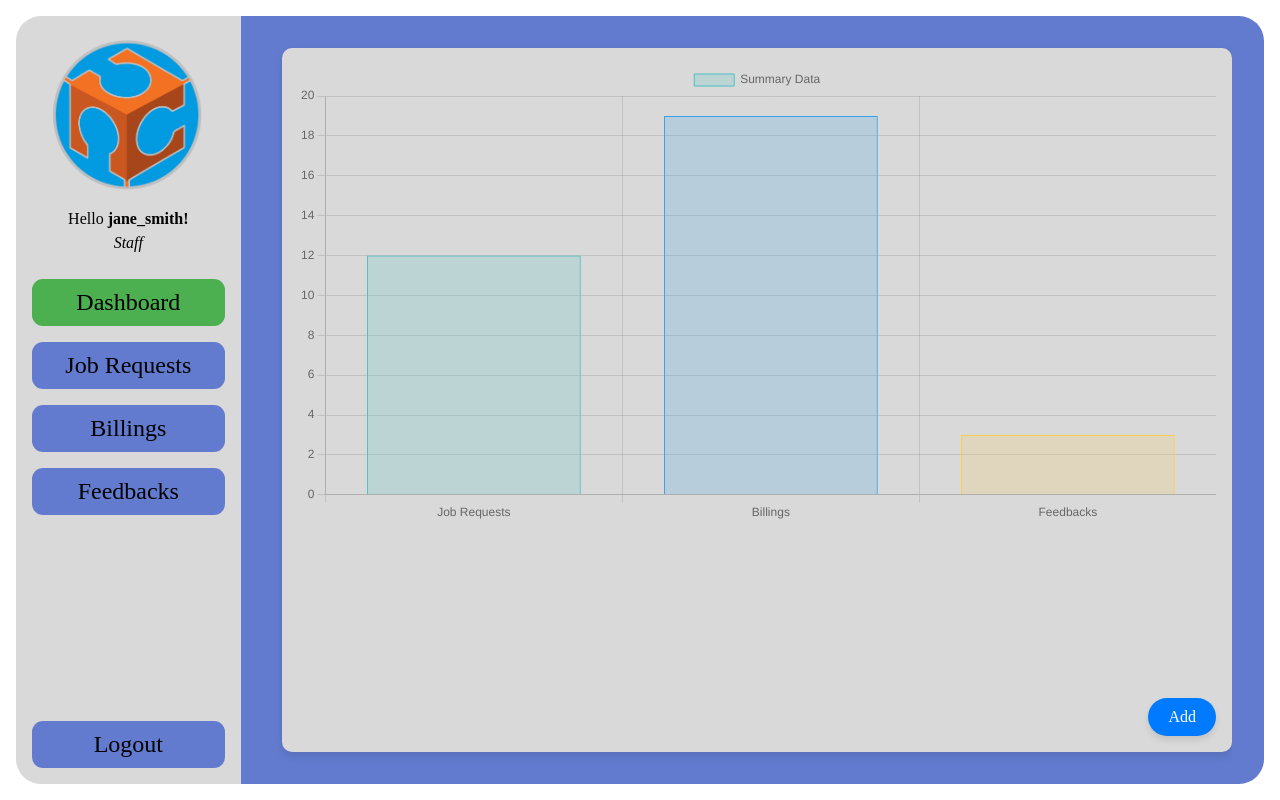
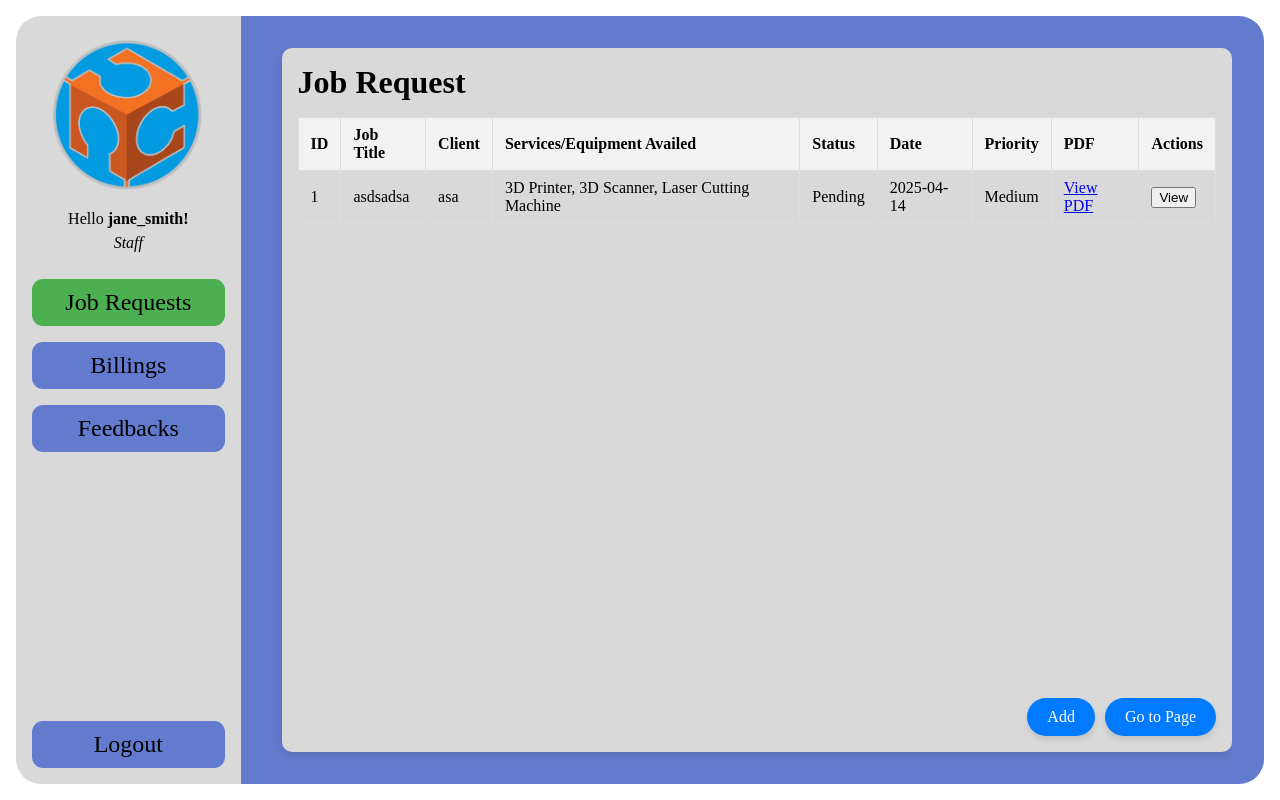
Before and after one commit to GlaizaMillete/fablab, a PHP site: page /staff-home.php in a window 1280 px wide. Run offline with PHP 8.4, Linux system fonts and the light colour scheme; a user stored in the database is signed in; data comes from the database, SQL or seed files in the repository.

Commit message:
Refactor floating buttons: consolidate add and redirect functionalities into a single container with improved styling and positioning.

```diff
--- a/staff-home.php
+++ b/staff-home.php
@@ -40,9 +40,9 @@ include 'fetch-job_requests-handler.php';
             </div>
         </div>
         <div class="user-content">
-            <div class="button" onclick="showTab('dashboard', 'Dashboard')">
+            <!-- <div class="button" onclick="showTab('dashboard', 'Dashboard')">
                 <p>Dashboard</p>
-            </div>
+            </div> -->
             <div class="button" onclick="showTab('job-description', 'Job Requests')">
                 <p>Job Requests</p>
             </div>
@@ -185,7 +185,10 @@ include 'fetch-job_requests-handler.php';
                     <canvas id="summaryChart"></canvas>
                 </div>
             </div>
-            <div class="floating-add-button" id="add-button" onclick="handleAddButton()">Add</div>
+            <div class="floating-buttons">
+                <div class="floating-add-button" onclick="handleAddButton()">Add</div>
+                <div class="floating-redirect-button" onclick="redirectToPage()">Go to Page</div>
+            </div>
         </div>
     </div>
 </div>
@@ -298,6 +301,20 @@ include 'fetch-job_requests-handler.php';
         }
     }
 
+    function redirectToPage() {
+        const activeTab = document.querySelector('.job-request-content.active').id;
+
+        if (activeTab === 'job-description') {
+            // Redirect to the Job Requests page
+            window.location.href = 'job-requests.php';
+        } else if (activeTab === 'billing') {
+            // Redirect to the Billing Records page
+            window.location.href = 'records.php';
+        } else {
+            alert('No specific page associated with this tab.');
+        }
+    }
+
     // Ensure the floating button is visible only for the active tab
     document.addEventListener('DOMContentLoaded', function() {
         const tabs = document.querySelectorAll('.job-request-content');
@@ -367,14 +384,13 @@ include 'fetch-job_requests-handler.php';
 
     document.addEventListener('DOMContentLoaded', function() {
         const urlParams = new URLSearchParams(window.location.search);
-        const activeTab = urlParams.get('tab') || 'dashboard'; // Default to 'dashboard' if no tab is specified
+        const activeTab = urlParams.get('tab') || 'job-description'; // Default to 'job-description' (Job Requests tab)
         const tabTitleMap = {
-            'dashboard': 'Dashboard',
             'job-description': 'Job Requests',
             'billing': 'Billings',
             'feedback': 'Feedbacks'
         };
-        showTab(activeTab, tabTitleMap[activeTab]);
+        showTab(activeTab, tabTitleMap[activeTab] || 'Job Requests');
     });
 
 
--- a/style.css
+++ b/style.css
@@ -510,23 +510,32 @@ th {
     cursor: pointer;
 }
 
-.floating-add-button {
-    position: absolute;
-    /* Position relative to the parent container */
-    bottom: 3rem;
-    /* Distance from the bottom of the parent container */
-    right: 3rem;
-    /* Distance from the right of the parent container */
+/* Floating Buttons Container */
+.floating-buttons {
+    position: fixed;
+    bottom: 4rem;
+    right: 4rem;
+    display: flex;
+    gap: 10px;
+    /* Space between the buttons */
+    z-index: 1000;
+}
+
+/* Individual Buttons */
+.floating-add-button,
+.floating-redirect-button {
     background-color: #007bff;
     color: white;
     padding: 10px 20px;
     border-radius: 50px;
     box-shadow: 0 4px 6px rgba(0, 0, 0, 0.1);
     cursor: pointer;
-    z-index: 1000;
+    font-size: 16px;
+    text-align: center;
     transition: background-color 0.3s ease;
 }
 
-.floating-add-button:hover {
+.floating-add-button:hover,
+.floating-redirect-button:hover {
     background-color: #0056b3;
 }
```
